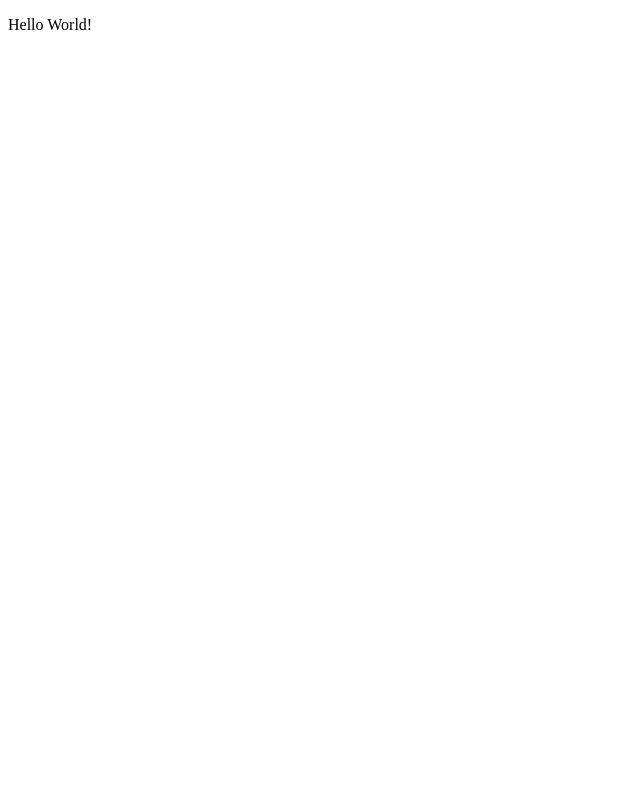
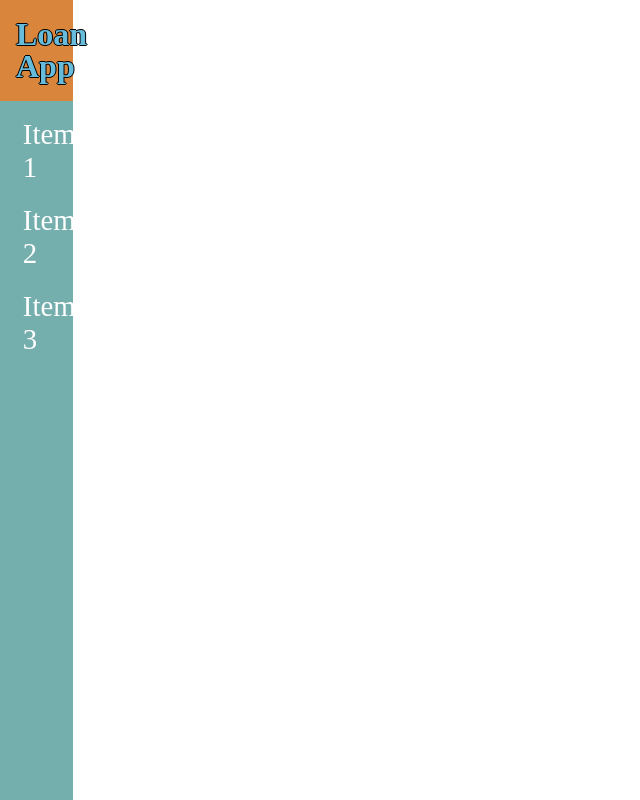
Before and after one commit to jzabala/loan-desktop-app, an Electron app: page index.html in a window 800 px wide. Shown: the whole page, without its empty margins (0-640 px from the left). Drawn offline with Linux system fonts and the light colour scheme.

Commit message:
add file css add layout.css working on the main layout or index.html 65% done side menu looking good

```diff
--- /dev/null
+++ b/css/layout.css
@@ -0,0 +1,69 @@
+/*Main color of the loan app*/
+/*
+#558C89 a wierd green a little dark
+#74AFAD the same of the above color but more light
+#D9853B like orange but more dark
+#ECECEA some wierd gray light
+*/
+
+
+*{
+  margin:0px;
+  padding:0px;
+
+}
+.layout{
+  display: flex;
+  flex-direction: row;
+}
+#side-menu{
+  width:10%;
+  min-height: 100vh;
+  background-color:#74AFAD;
+}
+.brand{
+  padding: 22%;
+  background: #D9853B;
+  margin-bottom: 10%;
+  text-align: center;
+  color:#67BCDB;
+}
+.brand h1{
+    text-shadow: -1px 0 black, 0 1px black, 1px 0 black, 0 -1px black;
+}
+.first-word{
+  padding-bottom:0px;
+  margin-bottom:0px;
+}
+.second-word{
+  padding-top:0px;
+  margin-top:-12%;;
+}
+
+.side-menu-nav{
+  margin-left: 2%;
+}
+
+.side-menu-nav ul{
+ list-style: none;
+}
+
+.side-menu-nav ul li{
+  font-size: 180%;
+  padding: 14% 5% 14% 30%;
+}
+
+.side-menu-nav ul li:hover{
+  background-color:#558C89;
+  border:1px #558C89;
+}
+.side-menu-nav ul li a{
+  text-decoration: none;
+  color:white;
+}
+
+#main-container{
+  width: 100%;
+  min-height: 100vh;
+  /*float: right;*/
+}
--- a/index.html
+++ b/index.html
@@ -3,10 +3,24 @@
   <head>
     <meta charset="utf-8">
     <title>Loan App</title>
+    <link  rel="stylesheet" media="screen" href="css/layout.css"/>
   </head>
   <body>
-    <p>
-      Hello World!
-    </p>
+  <div class="layout">
+    <div id="side-menu">
+       <div class="brand">
+         <h1 class="first-word">Loan</h1>
+         <h1 class="second-word">App</h1>
+       </div>
+       <nav class="side-menu-nav">
+         <ul>
+             <li><a href="#">Item 1</a></li>
+             <li><a href="#">Item 2</a></li>
+             <li><a href="#">Item 3</a></li>
+         </ul>
+       </nav>
+    </div>
+    <div id="main-container"></div>
+  </div>
   </body>
 </html>
```
